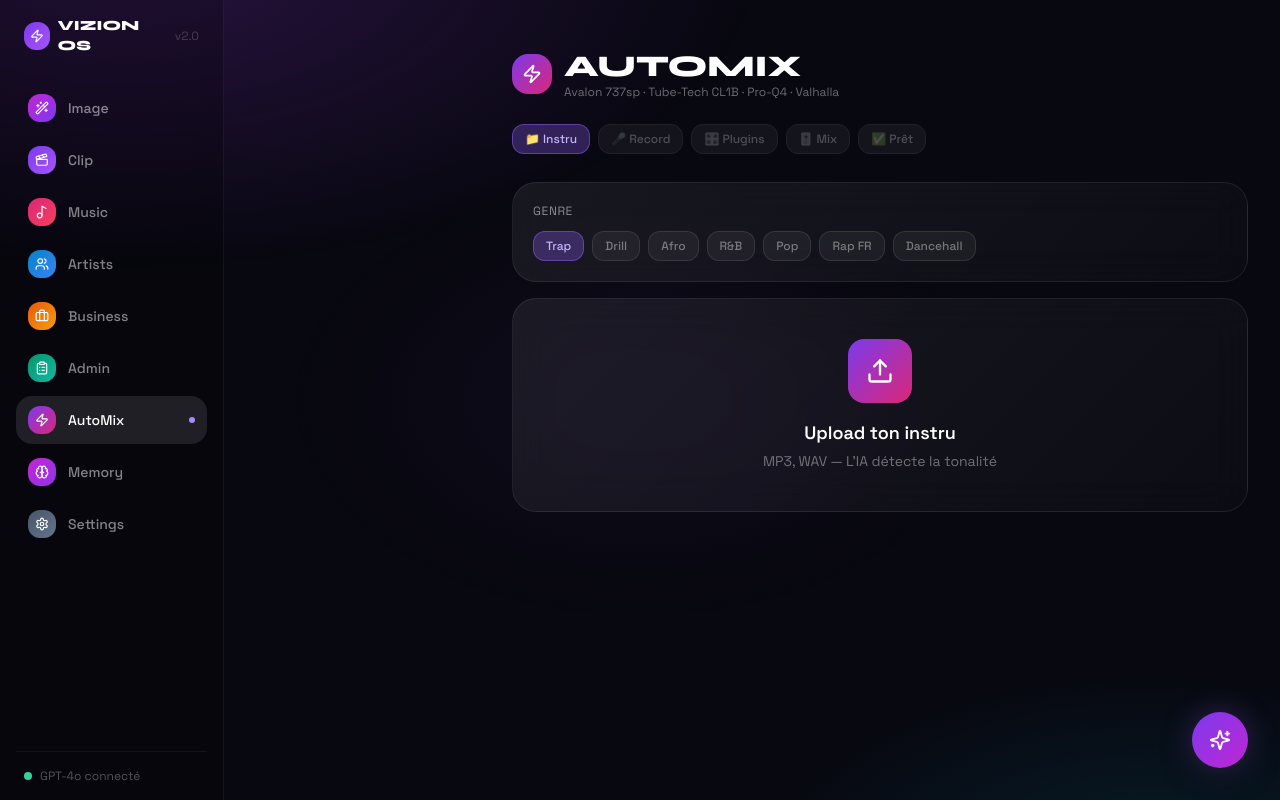
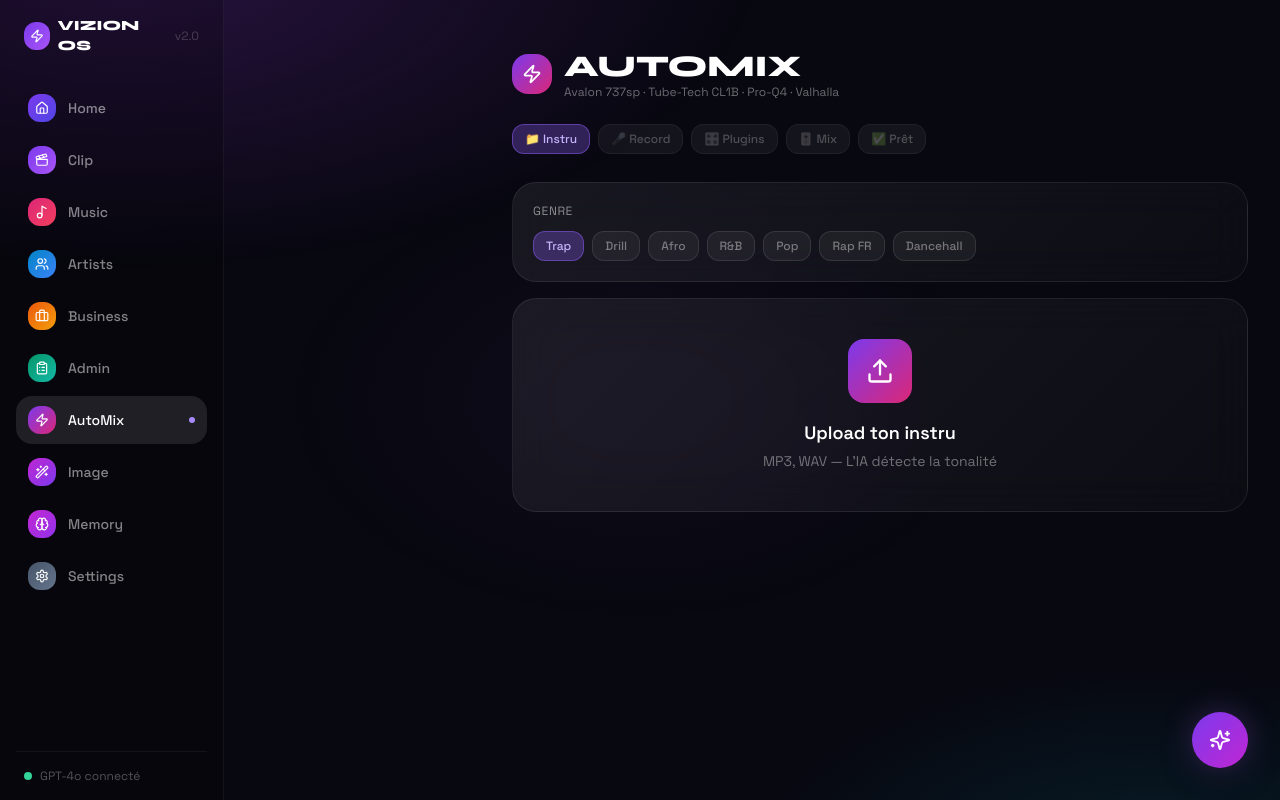
Before and after one commit to VIZION13/vizion-os, a Next.js app: page /automix in a window 1280 px wide. Built offline with nearby package versions, Linux system fonts and the light colour scheme.

Commit message:
add image nav

```diff
--- a/components/layout/MobileNav.tsx
+++ b/components/layout/MobileNav.tsx
@@ -2,7 +2,7 @@
 
 import Link from 'next/link'
 import { usePathname } from 'next/navigation'
-import { Home, Wand2, Clapperboard, Music2, Users, Briefcase, ClipboardList, Brain, Settings, Zap } from 'lucide-react'
+import { Home, Clapperboard, Music2, Users, Briefcase, ClipboardList, Brain, Settings, Zap, Wand2 } from 'lucide-react'
 
 const nav = [
   { href: '/',         icon: Home,         label: 'Home',     color: 'from-violet-600 to-indigo-600' },
@@ -12,6 +12,7 @@ const nav = [
   { href: '/business', icon: Briefcase,     label: 'Business', color: 'from-orange-600 to-amber-500' },
   { href: '/admin',    icon: ClipboardList, label: 'Admin',    color: 'from-emerald-600 to-teal-500' },
   { href: '/automix',  icon: Zap,           label: 'AutoMix',  color: 'from-violet-600 to-pink-600' },
+  { href: '/image',    icon: Wand2,         label: 'Image',    color: 'from-fuchsia-600 to-violet-600' },
   { href: '/memory',   icon: Brain,         label: 'Memory',   color: 'from-fuchsia-600 to-purple-600' },
 ]
 
--- a/components/layout/Sidebar.tsx
+++ b/components/layout/Sidebar.tsx
@@ -2,16 +2,17 @@
 
 import Link from 'next/link'
 import { usePathname } from 'next/navigation'
-import { Home, Wand2, Clapperboard, Music2, Users, Briefcase, ClipboardList, Brain, Settings, Zap } from 'lucide-react'
+import { Home, Clapperboard, Music2, Users, Briefcase, ClipboardList, Brain, Settings, Zap, Wand2 } from 'lucide-react'
 
 const nav = [
-  { href: '/image', icon: Wand2, label: 'Image', color: 'from-fuchsia-600 to-violet-600' },
+  { href: '/',          icon: Home,          label: 'Home',     color: 'from-violet-600 to-indigo-600' },
   { href: '/clip',      icon: Clapperboard,  label: 'Clip',     color: 'from-violet-600 to-purple-500' },
   { href: '/music',     icon: Music2,         label: 'Music',    color: 'from-pink-600 to-rose-500' },
   { href: '/artists',   icon: Users,          label: 'Artists',  color: 'from-sky-600 to-blue-500' },
   { href: '/business',  icon: Briefcase,      label: 'Business', color: 'from-orange-600 to-amber-500' },
   { href: '/admin',     icon: ClipboardList,  label: 'Admin',    color: 'from-emerald-600 to-teal-500' },
   { href: '/automix',   icon: Zap,            label: 'AutoMix',  color: 'from-violet-600 to-pink-600' },
+  { href: '/image',     icon: Wand2,          label: 'Image',    color: 'from-fuchsia-600 to-violet-600' },
   { href: '/memory',    icon: Brain,          label: 'Memory',   color: 'from-fuchsia-600 to-purple-600' },
   { href: '/settings',  icon: Settings,       label: 'Settings', color: 'from-slate-600 to-slate-500' },
 ]
```
